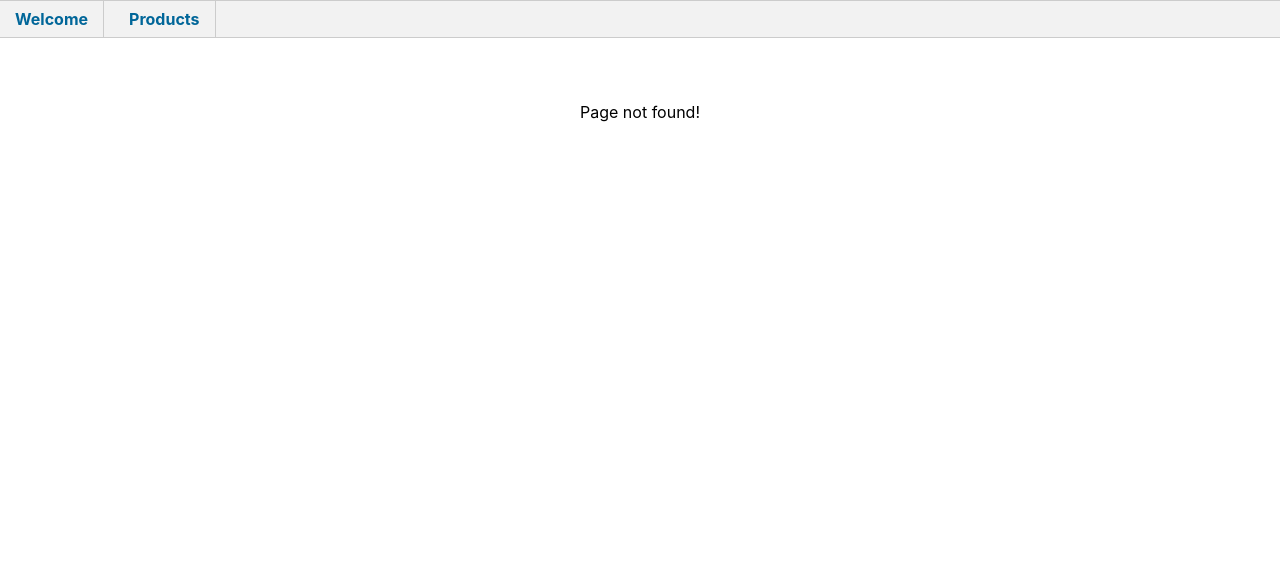
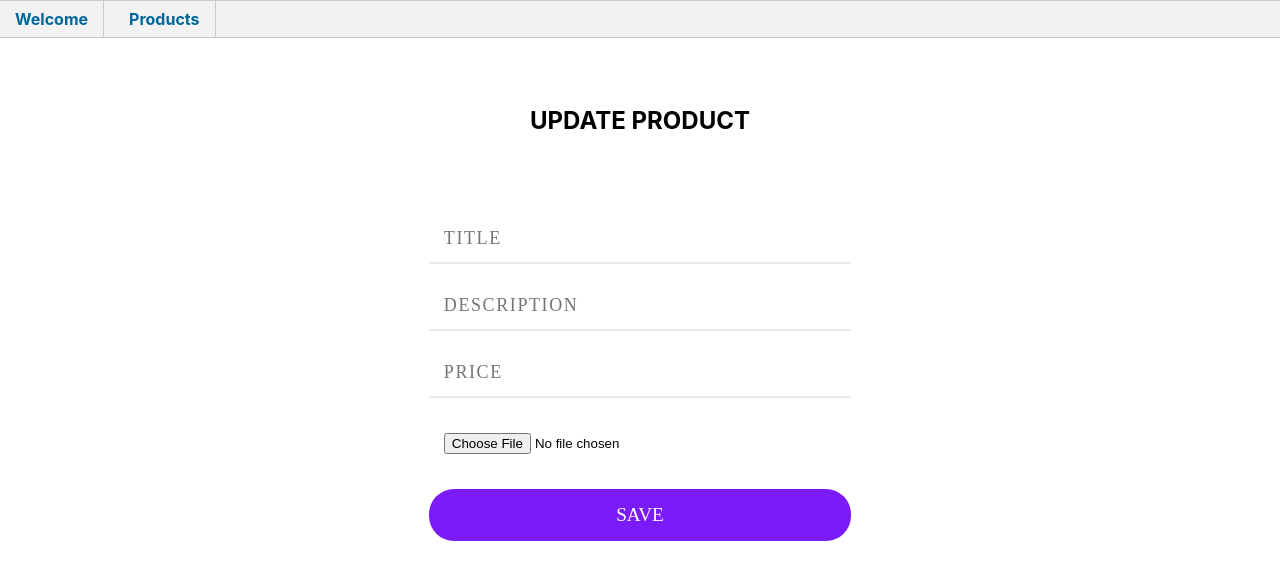
Before and after one commit to YasmineGrati/mystore-react, a React (Create React App) app: page /update/1 in a window 1280 px wide. Before the commit this address had no page. Shown: the top 580 px of the page. Built offline with nearby package versions, Linux system fonts and the light colour scheme; no server answers.

Commit message:
Update Product

```diff
--- a/src/App.js
+++ b/src/App.js
@@ -4,6 +4,7 @@
 import styled from "styled-components";
 import Header from "./Components/Navbar"
 import AddProduct from "./Components/AddProduct";
+import UpdateProduct from "./Components/UpdateProduct";
 
 const Home = React.lazy(() => import("./Components/Home"));
 const Products = React.lazy(() => import("./Components/Products"));
@@ -35,6 +36,10 @@
               path="/product/:name"
               render={(props) => <ProductDetails {...props} />}
             ></Route>
+            <Route
+                   path="/update/:id"
+                   render={(props) => <UpdateProduct {...props} />}
+            ></Route>
             <Route exact render={() => <p>Page not found!</p>}></Route>
           </Switch>
         </Suspense>
--- a/src/Components/Product.js
+++ b/src/Components/Product.js
@@ -57,6 +57,9 @@
         <span> {product.price} </span>
         <span>Likes : {product.likes} </span>
         <Button onClick={addLike}>Like</Button>
+        <ButtonUpdate onClick={() => history.replace("/update/" + product._id)}>
+       Update
+     </ButtonUpdate>
       </ProductInfoWrapper>
     </ProductFrame>
     )
--- /dev/null
+++ b/src/Components/UpdateProduct.js
@@ -0,0 +1,193 @@
+import React, { useEffect } from "react";
+import styled from "styled-components";
+import { useState } from "react";
+import { useHistory,useParams } from "react-router-dom";
+import { queryApi } from "../utils/queryApi";
+export default function UpdateProduct() {
+  const { id } = useParams();
+  const history = useHistory();
+  const [showLoader, setShowLoader] = useState(false);
+  const [error, setError] = useState({ visible: false, message: "" });
+  const [formData, setFormData] = useState({
+    title: "",
+    description: "",
+    price: "",
+    image: "",
+    likes: "0",
+  });
+  const { title, description, price } = formData;
+  const onChangeFile = (e) =>
+    setFormData({ ...formData, image: e.target.files[0] });
+  const onChange = (e) =>
+    setFormData({ ...formData, [e.target.name]: e.target.value });
+  const onSubmit = async (e) => {
+    e.preventDefault();
+    setShowLoader(true);
+    const [, err] = await queryApi("product/" + id, formData, "PUT", true);
+    if (err) {
+      setShowLoader(false);
+      setError({
+        visible: true,
+        message: JSON.stringify(err.errors, null, 2),
+      });
+    } else history.push("/products");
+  };
+  useEffect(() => {
+    async function fetchData() {
+      const [res, err] = await queryApi("product/" + id);
+      setError({
+        visible: true,
+        message: JSON.stringify(err?.errors, null, 2),
+      });
+      const rendred = {
+        title : res.title,
+        description : res.description,
+        price : res.price,
+        image : res.image,
+        likes : res.likes};
+      setFormData(rendred);
+
+    }
+    fetchData();
+    // eslint-disable-next-line
+  }, [id]);
+  return (
+    <Wrapper className="fade">
+      <Title>Update product</Title>
+      <Form onSubmit={onSubmit}>
+        <FormGroup>
+          {error.visible && <FormError>{error.message}</FormError>}
+        </FormGroup>
+        <FormGroup>
+          <FormField
+            type="text"
+            name="title"
+            placeholder="title"
+            value={title}
+            onChange={(e) => onChange(e)}
+          ></FormField>
+        </FormGroup>
+        <FormGroup>
+          <FormField
+            type="text"
+            name="description"
+            placeholder="Description"
+            value={description}
+            onChange={(e) => onChange(e)}
+          ></FormField>
+        </FormGroup>
+        <FormGroup>
+          <FormField
+            type="number"
+            step="0.1"
+            name="price"
+            placeholder="Price"
+            value={price}
+            onChange={(e) => onChange(e)}
+          ></FormField>
+        </FormGroup>
+        <FormGroup>
+          <FormField
+            type="file"
+            name="image"
+            onChange={(e) => onChangeFile(e)}
+          ></FormField>
+        </FormGroup>
+        {showLoader && <Spinner></Spinner>}
+        <FormButton disabled={showLoader}>Save</FormButton>
+      </Form>
+    </Wrapper>
+  );
+}
+const Wrapper = styled.div`
+  height: 100%;
+  display: flex;
+  flex-direction: column;
+`;
+const Title = styled.h2`
+  text-transform: uppercase;
+  color: black;
+`;
+const FormGroup = styled.div`
+  margin: 10px 0;
+  display: flex;
+  flex-direction: column;
+`;
+const Form = styled.form`
+  text-transform: uppercase;
+  color: black;
+  display: flex;
+  flex-direction: column;
+  width: 33%;
+  align-self: center;
+`;
+const FormField = styled.input`
+  color: black;
+  padding: 15px;
+  outline: 0;
+  border-width: 0 0 2px;
+  border-color: #ebebeb;
+  ::placeholder {
+    text-transform: uppercase;
+    font-family: "Kiona";
+    font-size: large;
+    letter-spacing: 0.1rem;
+  }
+`;
+const FormButton = styled.button`
+  background: #7b1bf7;
+  text-transform: uppercase;
+  color: white;
+  border-radius: 25px;
+  padding: 15px;
+  border: 0;
+  font-size: large;
+  margin: 10px 0;
+  font: 200 larger Kiona;
+`;
+const FormError = styled.p`
+  color: #f74b1b;
+`;
+const Spinner = () => (
+  <Loader viewBox="0 0 50 50">
+    <circle
+      className="path"
+      cx="25"
+      cy="25"
+      r="20"
+      fill="none"
+      strokeWidth="2"
+    />
+  </Loader>
+);
+const Loader = styled.svg`
+  animation: rotate 2s linear infinite;
+  display: flex;
+  align-self: center;
+  width: 50px;
+  height: 50px;
+  & .path {
+    stroke: #5652bf;
+    stroke-linecap: round;
+    animation: dash 1.5s ease-in-out infinite;
+  }
+  @keyframes rotate {
+    100% {
+      transform: rotate(360deg);
+    }
+  }
+  @keyframes dash {
+    0% {
+      stroke-dasharray: 1, 150;
+      stroke-dashoffset: 0;
+    }
+    50% {
+      stroke-dasharray: 90, 150;
+      stroke-dashoffset: -35;
+    }
+    100% {
+      stroke-dasharray: 90, 150;
+      stroke-dashoffset: -124;
+    }
+  }
+`;
```
